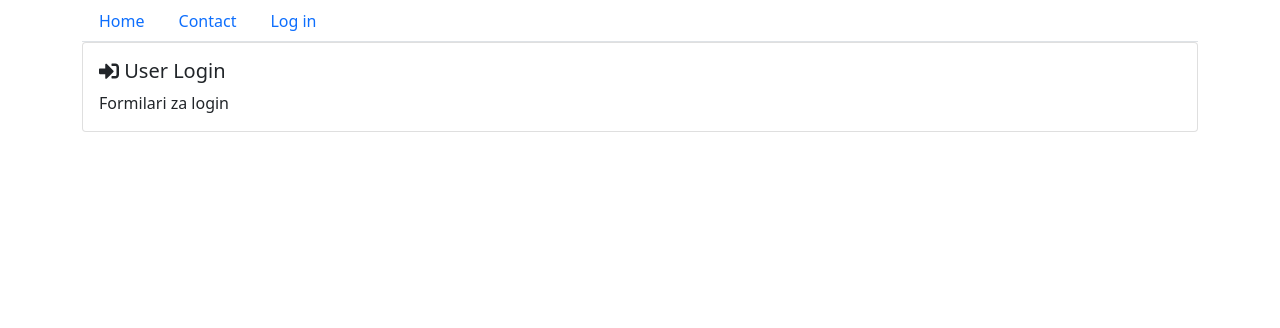
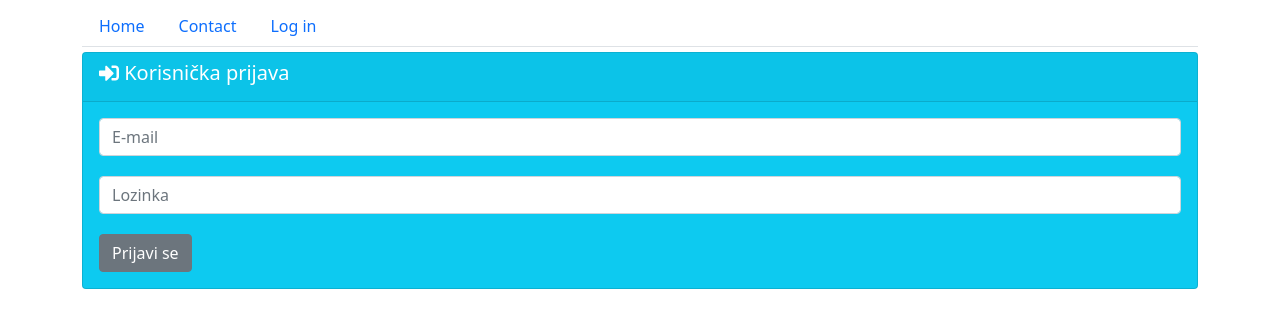
Before and after one commit to mudzy992/frontend-aplikacija, a React (Create React App) app: page /#/user/login in a window 1280 px wide. Shown: the top 328 px of the page. Built offline with nearby package versions, Linux system fonts and the light colour scheme.

Commit message:
Login page - impementacija
Dodani labeli

```diff
--- a/src/components/ContactPage/ContactPage.css
+++ b/src/components/ContactPage/ContactPage.css
@@ -0,0 +1,3 @@
+.container{
+    padding-top: 5px;
+}
--- a/src/components/ContactPage/ContactPage.tsx
+++ b/src/components/ContactPage/ContactPage.tsx
@@ -7,12 +7,14 @@ import { FontAwesomeIcon } from '@fortawesome/react-fontawesome';
 export default class ContactPage extends React.Component{
   render() {
      return (
-    <Container>
-      <Card>
-        <Card.Body>
+    <Container className='container'>
+      <Card className="text-white bg-success">
+        <Card.Header>
           <Card.Title>
             <FontAwesomeIcon icon={faPhone}/> Contact details
           </Card.Title>
+        </Card.Header>
+        <Card.Body>
           <Card.Text>
             Kontakt podaci
           </Card.Text>
--- a/src/components/HomePage/HomePage.tsx
+++ b/src/components/HomePage/HomePage.tsx
@@ -7,11 +7,13 @@ import { FontAwesomeIcon } from '@fortawesome/react-fontawesome';
 function HomePage() {
   return (
     <Container>
-    <Card>
-      <Card.Body>
+    <Card className="text-white bg-dark">
+      <Card.Header>
         <Card.Title>
         <FontAwesomeIcon icon={faHome}/> Home
         </Card.Title>
+      </Card.Header>
+      <Card.Body>
         <Card.Text>
           Naslovna stranica
         </Card.Text>
--- a/src/components/UserLoginPage/UserLoginPage.css
+++ b/src/components/UserLoginPage/UserLoginPage.css
@@ -0,0 +1,3 @@
+.input{
+    margin-bottom   : 20px;
+}
--- a/src/components/UserLoginPage/UserLoginPage.tsx
+++ b/src/components/UserLoginPage/UserLoginPage.tsx
@@ -1,24 +1,35 @@
 import React from 'react';
 import './UserLoginPage.css';
-import { Card, Container } from 'react-bootstrap'
+import { Button, Card, Container, Form, Tooltip } from 'react-bootstrap'
 import { faSignInAlt } from '@fortawesome/free-solid-svg-icons'
 import { FontAwesomeIcon } from '@fortawesome/react-fontawesome';
+
 
 export default class UserLoginPage extends React.Component{
   render() {
      return (
     <Container>
-      <Card>
+      <Card className="text-white bg-info">
+        <Card.Header>
+        <Card.Title>
+            <FontAwesomeIcon icon={faSignInAlt}/> Korisnička prijava
+          </Card.Title>
+        </Card.Header>
         <Card.Body>
-          <Card.Title>
-            <FontAwesomeIcon icon={faSignInAlt}/> User Login
-          </Card.Title>
           <Card.Text>
-            Formilari za login
+            <Form className="needs-validation">
+              <Form.Group>
+                <Form.Control type='email' className='input form-control' id="exampleInputEmail1" aria-describedby="emailHelp" placeholder="E-mail" required/>
+              </Form.Group>
+              <Form.Group className='input-group'>
+                <Form.Control className='input form-control' type="password" id="exampleInputPassword1" placeholder="Lozinka" required/>
+
+              </Form.Group>
+              <Button className='btn btn-secondary' type="submit">Prijavi se</Button>
+            </Form>
           </Card.Text>
         </Card.Body>
       </Card>
-
     </Container>
   );
   }
```
